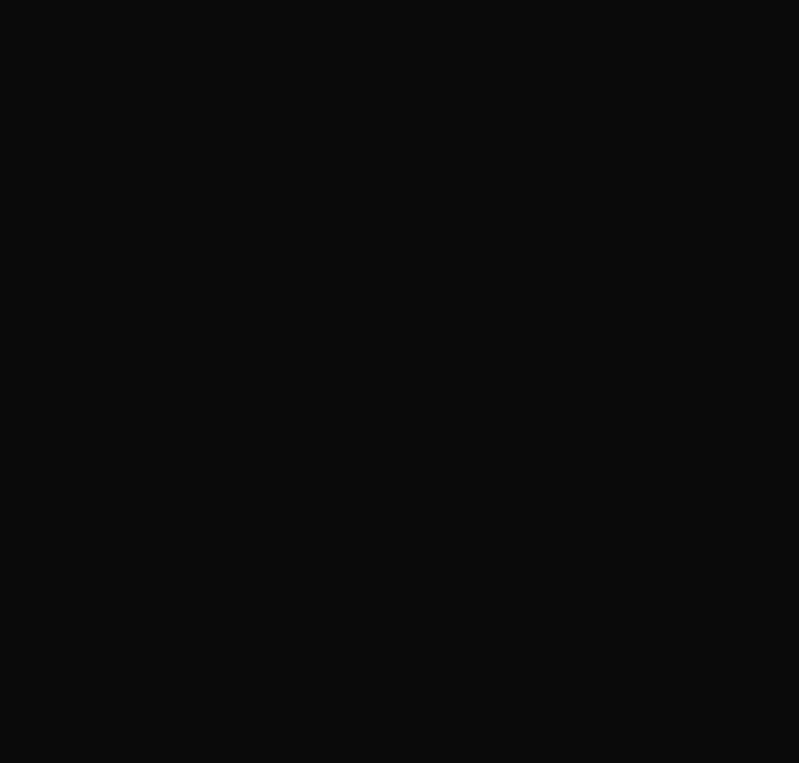
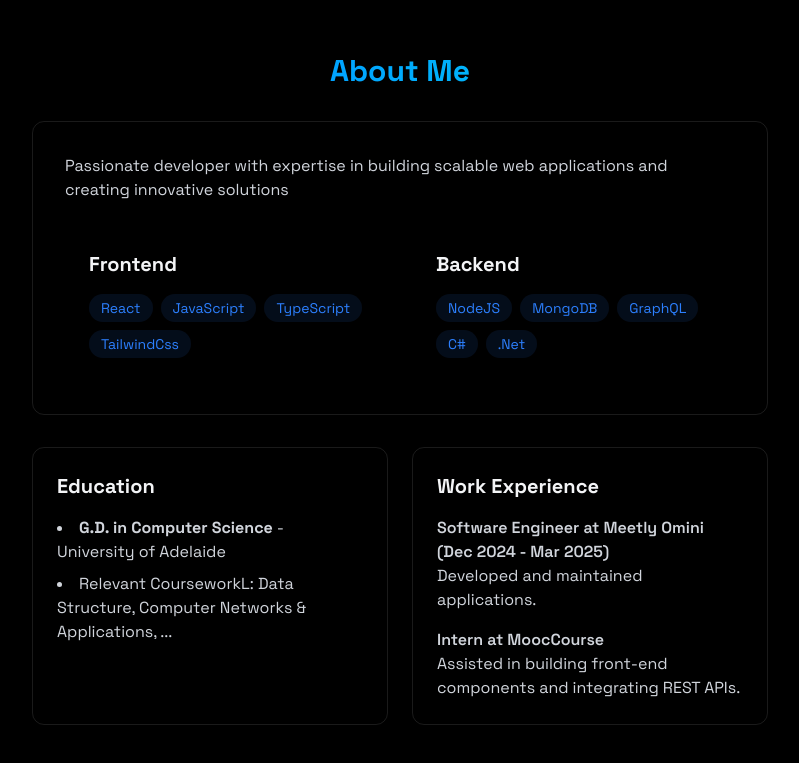
Before and after one commit to KwonZhu/Portfolio, a React (Vite) app: page / in a window 1280 px wide. Shown: the part 827-1590 px from the top of the page, without its empty margins (240-1039 px from the left). Before the commit the page ends 800 px from the top, so only its background shows below. Built offline with nearby package versions, Linux system fonts and the light colour scheme.

Commit message:
feat: add About page

```diff
--- a/src/App.jsx
+++ b/src/App.jsx
@@ -4,6 +4,7 @@
 import { NavBar } from "./components/NavBar";
 import { MobileMenu } from "./components/MobileMenu";
 import { Home } from "./components/sections/Home";
+import { About } from "./components/sections/About";
 import { useState } from "react";
 
 function App() {
@@ -21,6 +22,7 @@
         <NavBar menuOpen={menuOpen} setMenuOpen={setMenuOpen} />
         <MobileMenu menuOpen={menuOpen} setMenuOpen={setMenuOpen} />
         <Home />
+        <About />
       </div>
     </>
   );
--- a/src/components/sections/About.jsx
+++ b/src/components/sections/About.jsx
@@ -0,0 +1,85 @@
+export const About = () => {
+  const fronendSkills = ["React", "JavaScript", "TypeScript", "TailwindCss"];
+  const backendSkills = ["NodeJS", "MongoDB", "GraphQL", "C#", ".Net"];
+
+  return (
+    <section
+      id="about"
+      className="min-h-screen flex justify-center items-center py-20">
+      <div className="max-w-3xl mx-auto px-4">
+        <h2 className="text-3xl text-center font-bold mb-8 bg-gradient-to-r from-blue-500 to-cyan-400 bg-clip-text text-transparent">
+          About Me
+        </h2>
+        {/* Main Container */}
+        <div className="rounded-xl p-8 border border-white/10 hover:-translate-y-1 transition-all">
+          <p className="text-gray-300 mb-6 ">
+            Passionate developer with expertise in building scalable web
+            applications and creating innovative solutions
+          </p>
+          {/* Skills */}
+          <div className="grid grid-cols-1 md:grid-cols-2 gap-6">
+            <div className="rounded-xl p-6 hover:-translate-y-1 transition-all">
+              <h3 className="text-xl font-bold mb-4">Frontend</h3>
+              <div className="flex flex-wrap gap-2">
+                {fronendSkills.map((skill, key) => (
+                  <span
+                    key={key}
+                    className="bg-blue-500/10 text-blue-500 py-1 px-3 rounded-full text-sm hover:bg-blue-500/20 hover:shadow-[0_2px_8px_rgba(59,130,246,0.2)] transition">
+                    {skill}
+                  </span>
+                ))}
+              </div>
+            </div>
+            <div className="rounded-xl p-6 hover:-translate-y-1 transition-all">
+              <h3 className="text-xl font-bold mb-4">Backend</h3>
+              <div className="flex flex-wrap gap-2">
+                {backendSkills.map((skill, key) => (
+                  <span
+                    key={key}
+                    className="bg-blue-500/10 text-blue-500 py-1 px-3 rounded-full text-sm hover:bg-blue-500/20 hover:shadow-[0_2px_8px_rgba(59,130,246,0.2)] transition">
+                    {skill}
+                  </span>
+                ))}
+              </div>
+            </div>
+          </div>
+        </div>
+
+        {/* Education & Work Experience Section */}
+        <div className="grid grid-cols-1 md:grid-cols-2 gap-6 mt-8">
+          <div className="p-6 rounded-xl border border-white/10 hover:-translate-y-1 transition-all">
+            <h3 className="text-xl font-bold mb-4">Education</h3>
+            <ul className="list-disc list-inside text-gray-300 space-y-2">
+              <li>
+                <strong> G.D. in Computer Science </strong> - University of
+                Adelaide
+              </li>
+              <li>
+                Relevant CourseworkL: Data Structure, Computer Networks &
+                Applications, ...
+              </li>
+            </ul>
+          </div>
+          <div className="p-6 rounded-xl border border-white/10 hover:-translate-y-1 transition-all">
+            <h3 className="text-xl font-bold mb-4">Work Experience</h3>
+            <div className="space-y-4 text-gray-300">
+              <div>
+                <h4 className="font-semibold">
+                  Software Engineer at Meetly Omini (Dec 2024 - Mar 2025)
+                </h4>
+                <p>Developed and maintained applications.</p>
+              </div>
+              <div>
+                <h4 className="font-semibold">Intern at MoocCourse </h4>
+                <p>
+                  Assisted in building front-end components and integrating REST
+                  APIs.
+                </p>
+              </div>
+            </div>
+          </div>
+        </div>
+      </div>
+    </section>
+  );
+};
--- a/src/components/sections/Home.jsx
+++ b/src/components/sections/Home.jsx
@@ -6,7 +6,7 @@
       <div className="text-center z-10 px-4 ">
         {/* can't set the text to be gradient without setting the bg as gradient. The clip makes the background only appear where the text is, then makes the text-color transparent*/}
         {/* text-gradient: bg-gradient-to-r -> bg-clip-text -> text-transparent */}
-        <h1 className="text-5xl md:text-7xl font-bold mb-6 bg-gradient-to-r from-blue-500 to-purple-600 bg-clip-text text-transparent leading-tight">
+        <h1 className="text-5xl md:text-7xl font-bold mb-6 bg-gradient-to-r from-blue-500 to-cyan-400 bg-clip-text text-transparent leading-tight">
           Hi, I'm Kwon
         </h1>
 
```
